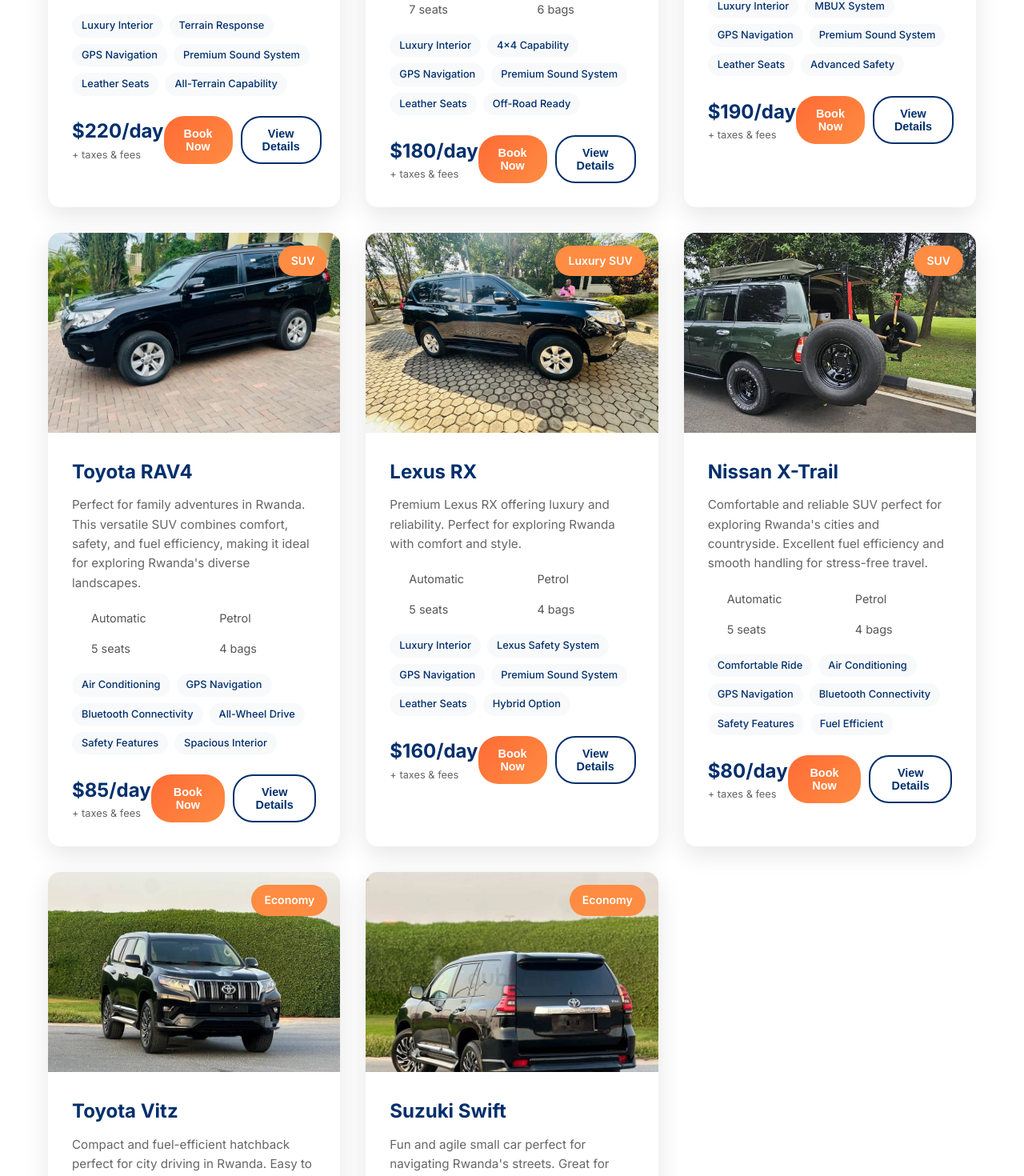
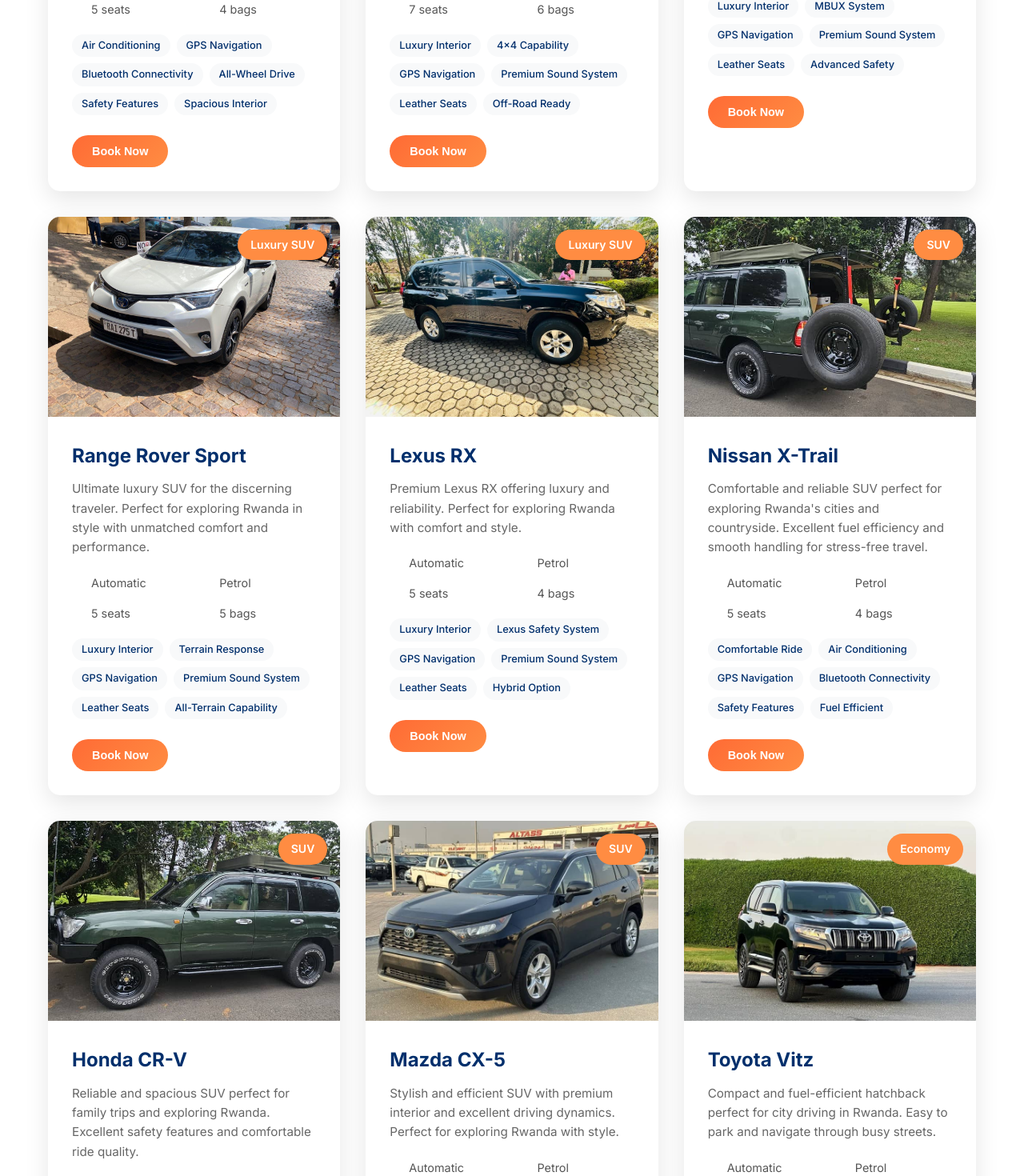
Before and after one commit to heritier24/kigaliselfdrive-new, a Vue app: page / in a window 1280 px wide. Shown: the part 2254-3724 px from the top of the page at 80% size. Built offline with nearby package versions, Linux system fonts and the light colour scheme.

Commit message:
Correct car names in HomeView fleet section and remove prices/details buttons

```diff
--- a/src/views/HomeView.vue
+++ b/src/views/HomeView.vue
@@ -162,15 +162,8 @@
               <div class="car-features">
                 <span v-for="feature in car.features" :key="feature" class="feature">{{ feature }}</span>
               </div>
-              <div class="car-pricing">
-                <div class="price-info">
-                  <span class="price">${{ car.price }}/day</span>
-                  <span class="price-note">+ taxes & fees</span>
-                </div>
-                <div class="car-actions">
-                  <button class="car-btn primary" @click="bookCar(car)">Book Now</button>
-                  <button class="car-btn secondary" @click="viewCarDetails(car)">View Details</button>
-                </div>
+              <div class="car-actions">
+                <button class="car-btn primary" @click="bookCar(car)">Book Now</button>
               </div>
             </div>
           </div>
@@ -338,16 +331,16 @@
       popularCars: [
         {
           id: 1,
-          name: 'Range Rover Sport',
-          category: 'Luxury SUV',
-          image: '/images/cars/luxury/range-rover-sport.jpg',
+          name: 'Toyota RAV4',
+          category: 'SUV',
+          image: '/images/cars/suv/toyota-rav4.jpg',
           transmission: 'Automatic',
           fuel: 'Petrol',
           seats: 5,
-          luggage: 5,
-          price: 220,
-          description: 'Ultimate luxury SUV for the discerning traveler. Perfect for exploring Rwanda in style with unmatched comfort and performance.',
-          features: ['Luxury Interior', 'Terrain Response', 'GPS Navigation', 'Premium Sound System', 'Leather Seats', 'All-Terrain Capability']
+          luggage: 4,
+          price: 85,
+          description: 'Perfect for family adventures in Rwanda. This versatile SUV combines comfort, safety, and fuel efficiency, making it ideal for exploring Rwanda\'s diverse landscapes.',
+          features: ['Air Conditioning', 'GPS Navigation', 'Bluetooth Connectivity', 'All-Wheel Drive', 'Safety Features', 'Spacious Interior']
         },
         {
           id: 2,
@@ -377,16 +370,16 @@
         },
         {
           id: 4,
-          name: 'Toyota RAV4',
-          category: 'SUV',
-          image: '/images/cars/suv/toyota-rav4.jpg',
+          name: 'Range Rover Sport',
+          category: 'Luxury SUV',
+          image: '/images/cars/luxury/range-rover-sport.jpg',
           transmission: 'Automatic',
           fuel: 'Petrol',
           seats: 5,
-          luggage: 4,
-          price: 85,
-          description: 'Perfect for family adventures in Rwanda. This versatile SUV combines comfort, safety, and fuel efficiency, making it ideal for exploring Rwanda\'s diverse landscapes.',
-          features: ['Air Conditioning', 'GPS Navigation', 'Bluetooth Connectivity', 'All-Wheel Drive', 'Safety Features', 'Spacious Interior']
+          luggage: 5,
+          price: 220,
+          description: 'Ultimate luxury SUV for the discerning traveler. Perfect for exploring Rwanda in style with unmatched comfort and performance.',
+          features: ['Luxury Interior', 'Terrain Response', 'GPS Navigation', 'Premium Sound System', 'Leather Seats', 'All-Terrain Capability']
         },
         {
           id: 5,
@@ -416,6 +409,32 @@
         },
         {
           id: 7,
+          name: 'Honda CR-V',
+          category: 'SUV',
+          image: '/images/cars/suv/honda-crv.jpg',
+          transmission: 'Automatic',
+          fuel: 'Petrol',
+          seats: 5,
+          luggage: 4,
+          price: 90,
+          description: 'Reliable and spacious SUV perfect for family trips and exploring Rwanda. Excellent safety features and comfortable ride quality.',
+          features: ['Honda SENSING', 'Spacious Interior', 'GPS Navigation', 'Bluetooth Connectivity', 'Safety Features', 'All-Weather Capable']
+        },
+        {
+          id: 8,
+          name: 'Mazda CX-5',
+          category: 'SUV',
+          image: '/images/cars/suv/mazda-cx5.jpg',
+          transmission: 'Automatic',
+          fuel: 'Petrol',
+          seats: 5,
+          luggage: 4,
+          price: 95,
+          description: 'Stylish and efficient SUV with premium interior and excellent driving dynamics. Perfect for exploring Rwanda with style.',
+          features: ['Premium Interior', 'SKYACTIV Technology', 'GPS Navigation', 'Bose Sound System', 'Safety Features', 'Fuel Efficient']
+        },
+        {
+          id: 9,
           name: 'Toyota Vitz',
           category: 'Economy',
           image: '/images/cars/economy/toyota-vitz.jpg',
@@ -428,7 +447,7 @@
           features: ['Fuel Efficient', 'Easy Parking', 'GPS Navigation', 'Air Conditioning', 'Compact Size', 'Affordable']
         },
         {
-          id: 8,
+          id: 10,
           name: 'Suzuki Swift',
           category: 'Economy',
           image: '/images/cars/economy/suzuki-swift.jpg',
```
